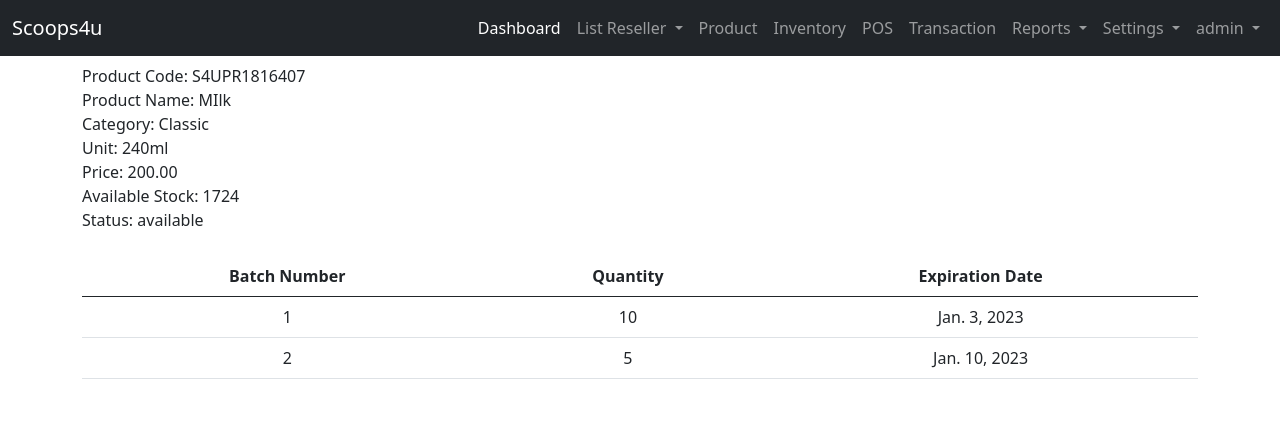
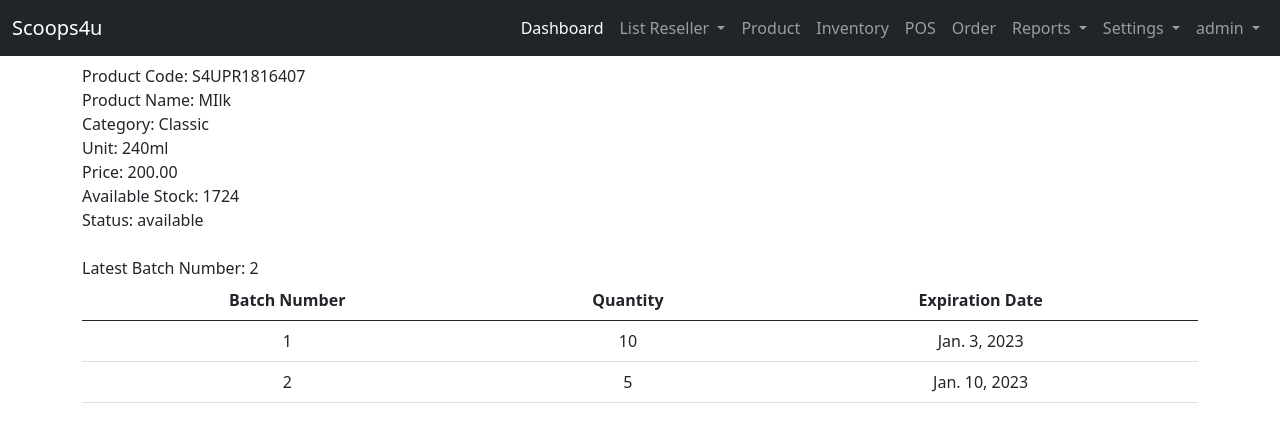
Before and after one commit to Pedrick16/django_scoops-capstone, a Django app: page /user-site/view-product/13/ in a window 1280 px wide. Shown: the top 442 px of the page. Run offline with Django 4.2, Linux system fonts and the light colour scheme; a user stored in the database is signed in; data comes from the database, SQL or seed files in the repository; both versions use the stored data as it was after the commit.

Commit message:
fixied batch number

```diff
--- a/admin_site/views.py
+++ b/admin_site/views.py
@@ -1,7 +1,7 @@
 from django.shortcuts import render,redirect
 from .models import *
 from django.contrib import messages
-from django.db.models import Sum, Q,F
+from django.db.models import Sum, Q,F, Max
 from django.core.mail import send_mail
 
 from datetime import datetime
@@ -246,9 +246,11 @@ def view_product(request, productid):
     list_product = Product.objects.get(id = productid)
     current_pcode = list_product.product_code
     list_batch = By_Batch.objects.filter(product_code = current_pcode)
+    latest_bnumber = By_Batch.objects.aggregate(max = Max('product_batch'))['max']
     context ={
         'list_product':list_product,
-        'list_batch':list_batch
+        'list_batch':list_batch,
+        'latest_bnumber': latest_bnumber
     }
     return render(request, 'admin_site/products/view_product.html', context)
 
@@ -595,6 +597,7 @@ def all_products(request):
 def cart_products(request, productid):
     if request.method =="POST":
         # getting id
+
         product = Product.objects.get(id = productid)
 
 
@@ -608,6 +611,8 @@ def cart_products(request, productid):
         p_unit = request.POST['product_unit']
         p_category = request.POST['product_category']
         p_name = request.POST['product_name']
+
+
 
         # session,  getting  user name
         current_user = request.user
@@ -651,6 +656,10 @@ def cart_products(request, productid):
             #inserting product in pos table
             pos = Pos(pos_user=current_user, pos_pcode=pcode, pos_category= p_category,  pos_name = p_name, pos_unit= p_unit,pos_reseller_price =p_reseller_price , pos_price = p_price, pos_quantity = qty, pos_amount = amount_cart,  pos_ResellerAmount =reseller_cart )
             pos.save()
+
+
+
+
             messages.info(request,("Successfully carting Products"))
             return redirect('admin_site:all_products')
 
--- a/landing_page/urls.py
+++ b/landing_page/urls.py
@@ -6,7 +6,7 @@ app_name = 'landing_page'
 urlpatterns = [
     # login process
     path('', views.landing_page, name='landing_site'),
-    path('login/', views.loginView, name='login'),
+    path('sign-in/', views.loginView, name='login'),
     path('logout/', views.logoutView, name='logout'),
 
 
--- a/landing_page/views.py
+++ b/landing_page/views.py
@@ -57,7 +57,6 @@ def loginView(request):
             else:
                 messages.success(request, ("There was an error logging in, Try Again ..."))
                 return redirect('landing_page:login')
-
 
         else:
             messages.success(request, ("There was an error logging in, Try Again ..."))
--- a/templates/admin_site/base.html
+++ b/templates/admin_site/base.html
@@ -6,9 +6,9 @@
     <meta charset="UTF-8">
     <meta http-equiv="X-UA-Compatible" content="IE=edge">
     <meta name="viewport" content="width=device-width, initial-scale=1.0">
-    <title>Scoops4u
+    <title>
     {% block title %}
-
+       Scoops4u
     {% endblock title %}
       </title>
     <link href="https://cdn.jsdelivr.net/npm/bootstrap@5.0.2/dist/css/bootstrap.min.css" rel="stylesheet" integrity="sha384-EVSTQN3/azprG1Anm3QDgpJLIm9Nao0Yz1ztcQTwFspd3yD65VohhpuuCOmLASjC" crossorigin="anonymous">
@@ -52,7 +52,7 @@
                 <a class="nav-link" href="{%url 'admin_site:pos' %}">POS</a>
               </li>
               <li class="nav-item">
-                <a class="nav-link" href="{% url 'admin_site:transaction_orders' %}">Transaction</a>
+                <a class="nav-link" href="{% url 'admin_site:transaction_orders' %}">Order</a>
               </li>
 
               <li class="nav-item dropdown">
--- a/templates/admin_site/inventory/add-stock.html
+++ b/templates/admin_site/inventory/add-stock.html
@@ -1,5 +1,8 @@
 {% extends 'admin_site/base.html' %}
 
+{% block title %}
+    add stock
+{% endblock title %}
 
 {% block content %}
 
@@ -35,7 +38,7 @@
     <tbody>
         {% for list in list_products %}
     <tr>
-        <td>{{ list.product_code }}</td>
+        <td><a href="{% url 'admin_site:view_product' list.id %}" class="text-decoration-none">{{ list.product_code }}</a></td>
         <td>{{ list.product_name }}</td>
 
     <form action="{% url 'admin_site:update_inventory'  list.id %}" method="POST">
--- a/templates/admin_site/pos/pos_admin.html
+++ b/templates/admin_site/pos/pos_admin.html
@@ -66,10 +66,10 @@
                 <th>Price</th>
                 {% endif %}
 
-                <th>Price</th>
+                <th>quantity</th>
 
-                <th>Quantity</th>
                 <th>Amount</th>
+                <th>Action</th>
                 <th></th>
                 <th></th>
 
--- a/templates/admin_site/products/view_product.html
+++ b/templates/admin_site/products/view_product.html
@@ -17,7 +17,7 @@
     <br>
     <br>
 
-
+    <label for="">Latest Batch Number: {{latest_bnumber}}</label>
     {% if list_batch %}
     <table class="text-center table">
         <thead>
--- a/templates/landing_page/login-folder/login.html
+++ b/templates/landing_page/login-folder/login.html
@@ -17,11 +17,11 @@
 
 
     <label for="">Username</label>
-    <input type="text" name="username" class="form-control" placeholder="Enter your Username">
+    <input type="text" name="username" class="form-control" placeholder="Enter your Username" required>
     <br>
 
     <label for="">Password</label>
-    <input type="password" name="password" class="form-control" placeholder="Enter your Password">
+    <input type="password" name="password" class="form-control" placeholder="Enter your Password" required>
     <br>
 
 
```
Also changed, not shown: db.sqlite3.
